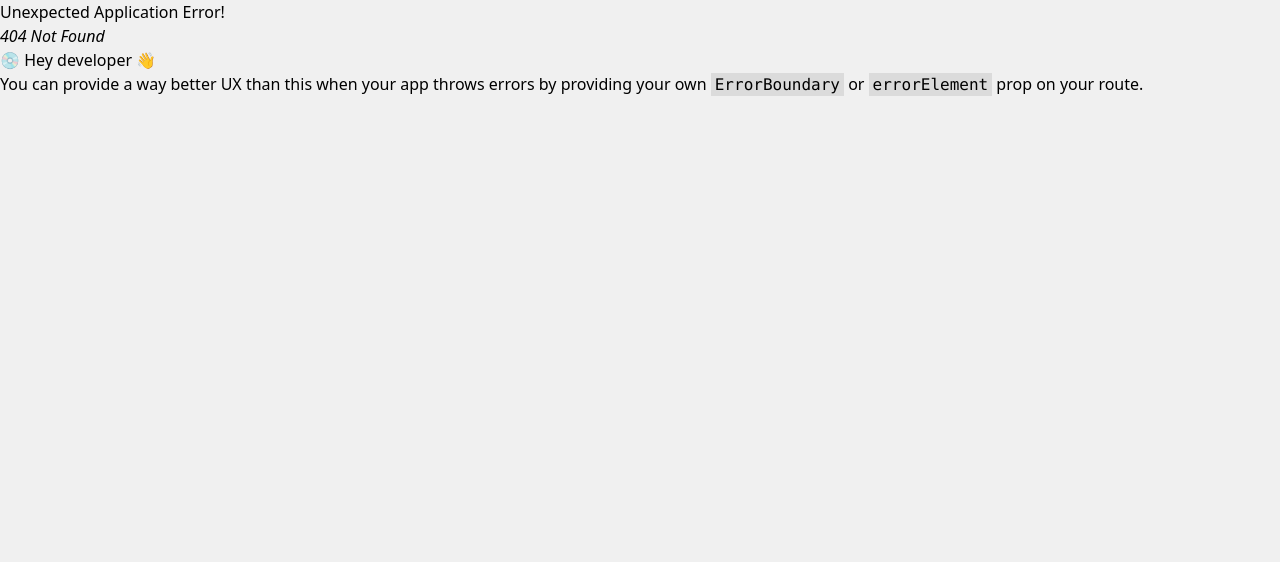
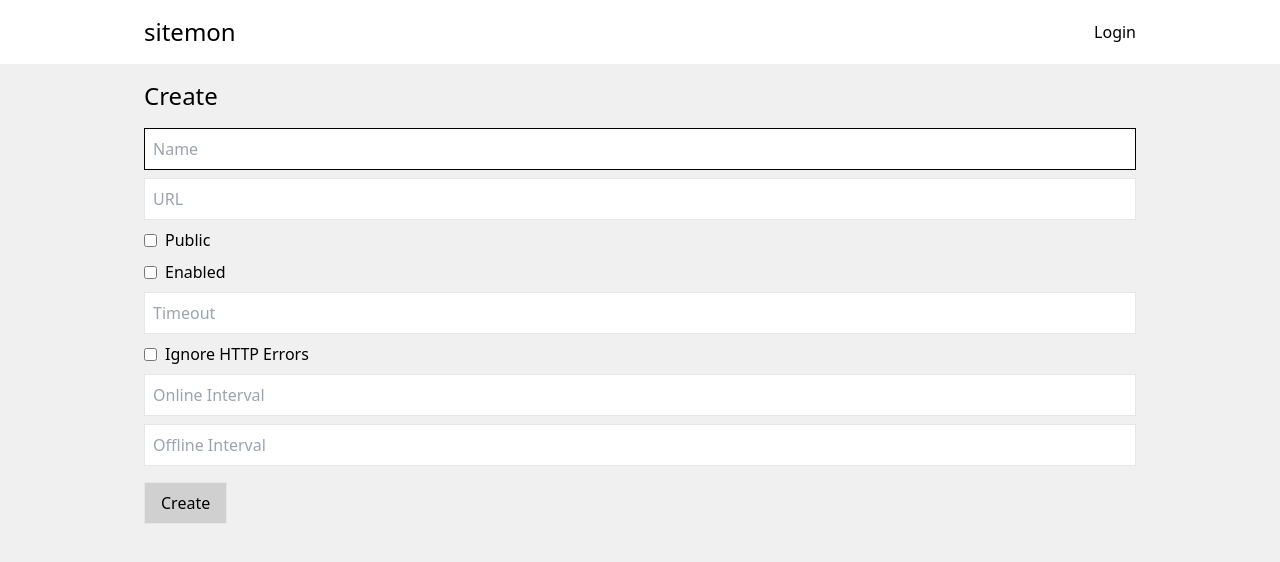
Before and after one commit to nathan-osman/sitemon, a React app in the folder ui/: page /sites/create in a window 1280 px wide. Before the commit this address had no page. Shown: the top 562 px of the page. Built offline with nearby package versions, Linux system fonts and the light colour scheme; no server answers.

Commit message:
Initial implementation of Site Create / Edit form.

```diff
--- a/ui/src/index.tsx
+++ b/ui/src/index.tsx
@@ -31,6 +31,10 @@ const router = createBrowserRouter([
             element: <Home />
           },
           {
+            path: "/sites/create",
+            element: <SitesCreateEdit />,
+          },
+          {
             path: "/sites/:id/edit",
             element: <SitesCreateEdit />,
           },
--- a/ui/src/routes/sites_create_edit.tsx
+++ b/ui/src/routes/sites_create_edit.tsx
@@ -1,7 +1,96 @@
-
+import { useEffect, useState } from 'react'
+import { useParams } from 'react-router-dom'
+import { useApi } from '../lib/api'
+import { Form } from '../lib/form'
+import Button from '../components/Button'
+import Checkbox from '../components/Checkbox'
+import Controls from '../components/Controls'
+import FormError from '../components/FormError'
+import Header from '../components/Header'
+import Input from '../components/Input'
+import Spinner from '../components/Spinner'
+import { SiteWrite, SiteWriteSchema } from '../types/site'
 
 export default function SitesCreateEdit() {
+
+  const api = useApi()
+  const params = useParams()
+
+  const isEdit = params.id !== undefined
+
+  const [site, setSite] = useState<SiteWrite | undefined>()
+
+  useEffect(() => {
+    if (isEdit) {
+      api.fetchWithValidation(
+        SiteWriteSchema, {
+        url: `/api/sites/${params.id}`,
+      }).then(d => setSite(d))
+    }
+  }, [])
+
+  if (isEdit && site === undefined) {
+    return <Spinner />
+  }
+
+  function handleSubmit(formParams: SiteWrite) {
+    return api.fetch({
+      method: 'POST',
+      url: isEdit ? `/api/sites/${params.id}/edit` : '/api/sites/create',
+      data: formParams,
+    })
+  }
+
   return (
-    <div>Hello, world!</div>
+    <Form
+      initialValues={site}
+      onSubmit={handleSubmit}
+    >
+      <Header
+        title={isEdit ? `Edit ${site?.name}` : "Create"}
+      />
+      <FormError />
+      <Controls>
+        <Input
+          title="Name"
+          name="name"
+          type="text"
+          autoFocus
+        />
+        <Input
+          title="URL"
+          name="url"
+          type="url"
+        />
+        <Checkbox
+          title="Public"
+          name="public"
+        />
+        <Checkbox
+          title="Enabled"
+          name="enabled"
+        />
+        <Input
+          title="Timeout"
+          name="timeout"
+          type="number"
+        />
+        <Checkbox
+          title="Ignore HTTP Errors"
+          name="ignore_http_errors"
+        />
+        <Input
+          title="Online Interval"
+          name="online_interval"
+          type="number"
+        />
+        <Input
+          title="Offline Interval"
+          name="offline_interval"
+          type="number"
+        />
+      </Controls>
+      <Button>{isEdit ? "Save" : "Create"}</Button>
+    </Form>
   )
 }
```
